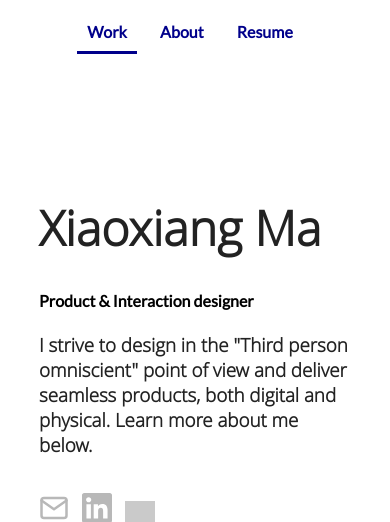
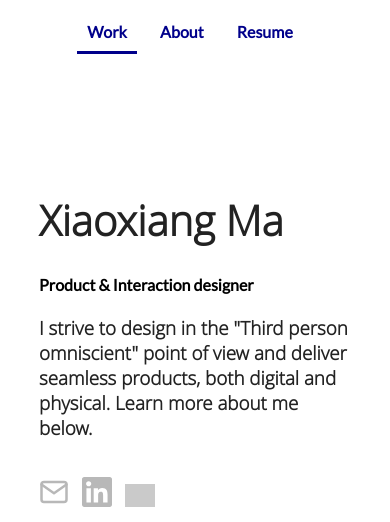
Before and after one commit to xiaoxiang-ma/my-site, a PHP site: page / in a window 390 px wide. Shown: the top 522 px of the page. Run offline with PHP 8.4, Linux system fonts and the light colour scheme; grey boxes are pictures that could not be loaded.

Commit message:
smaller name

```diff
--- a/styles/v1.css
+++ b/styles/v1.css
@@ -241,6 +241,9 @@ a.resume:hover{
       margin-right: 3px !important;
       width: 20px !important;
     }
+    #myname{
+      font-size: 260%!important;
+    }
 }
 
 .spacer{
```
